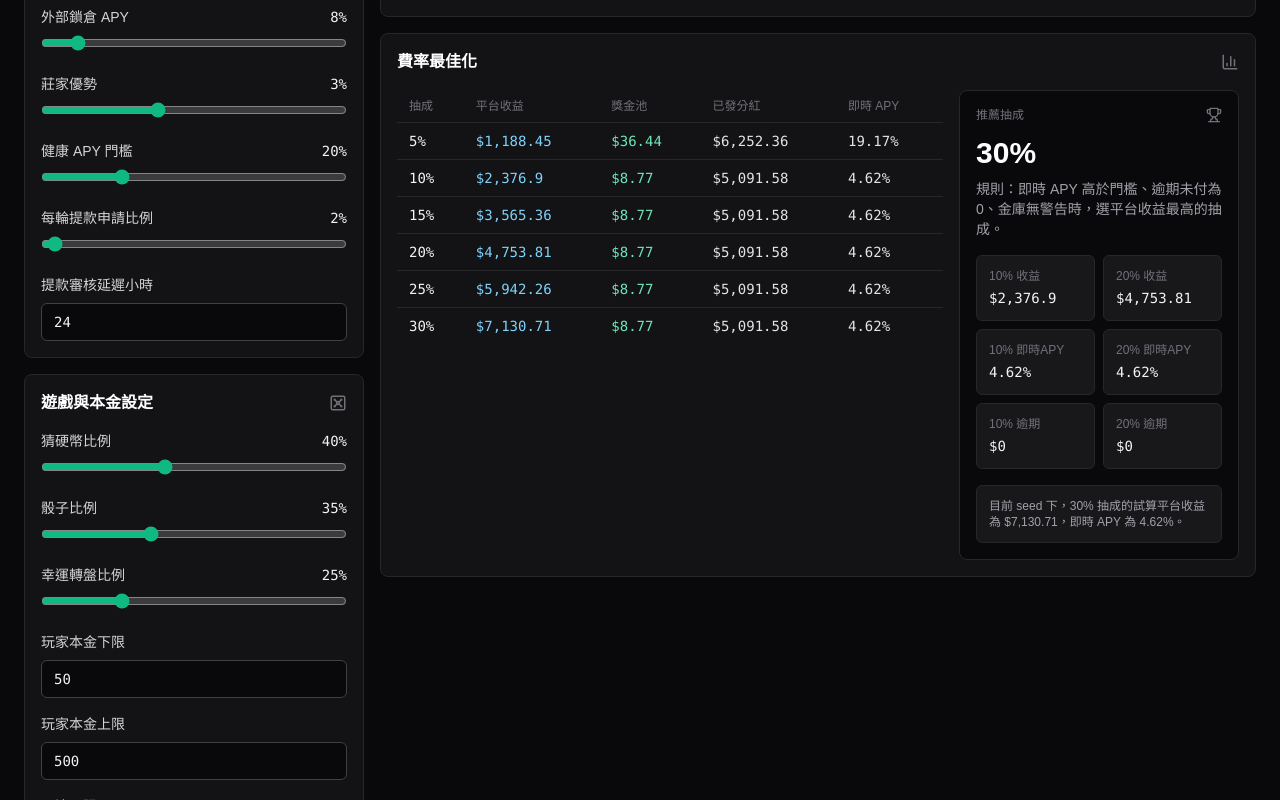
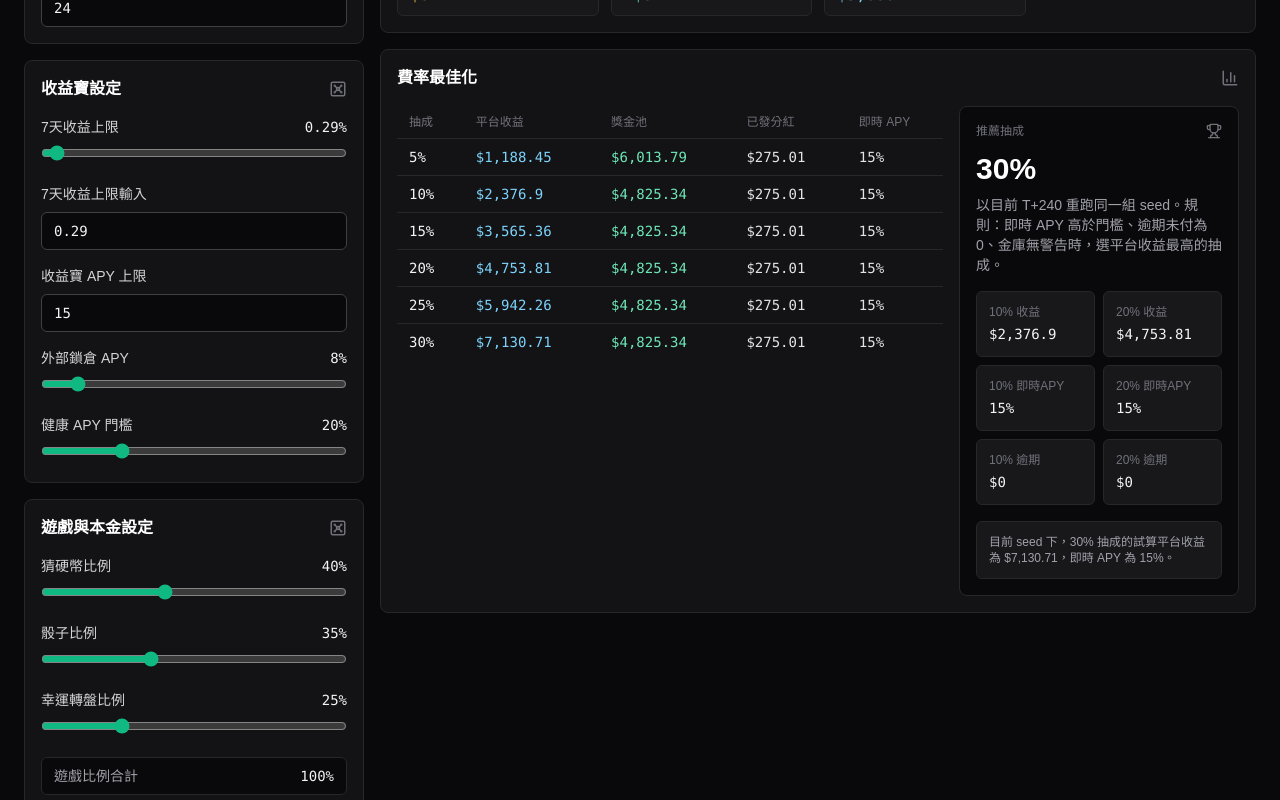
Before and after one commit to markx2008/bsc-gamefi-bot, a Next.js app: page /simulator in a window 1280 px wide. Shown: the part 1400-2200 px from the top of the page. Built offline with nearby package versions, Linux system fonts and the light colour scheme.

Commit message:
feat: refine simulator controls and accounting

```diff
--- a/src/app/simulator/page.tsx
+++ b/src/app/simulator/page.tsx
@@ -49,15 +49,23 @@ function formatPercent(value: number) {
   });
 }
 
+function periodCapToApy(periodCapPercent: number, lockDays: number) {
+  return periodCapPercent * (365 / Math.max(lockDays, 1 / 24));
+}
+
+function apyToPeriodCap(apyPercent: number, lockDays: number) {
+  return apyPercent * (Math.max(lockDays, 1 / 24) / 365);
+}
+
+function roundPercent(value: number) {
+  return Math.round(value * 100) / 100;
+}
+
 export default function SimulatorPage() {
   const [config, setConfig] = useState<SimulatorConfig>(DEFAULT_CONFIG);
   const [state, setState] = useState<SimulatorState>(() => createInitialSimulatorState(DEFAULT_CONFIG));
   const [running, setRunning] = useState(false);
   const [ticksPerFrame, setTicksPerFrame] = useState(3);
-
-  const feeSweep = useMemo(() => sweepPlatformFees(config, FEE_SWEEP_VALUES, 240), [config]);
-  const tenPercent = useMemo(() => runSimulation({ ...config, platformFeePercent: 10 }, 240).summary, [config]);
-  const twentyPercent = useMemo(() => runSimulation({ ...config, platformFeePercent: 20 }, 240).summary, [config]);
 
   useEffect(() => {
     if (!running) return undefined;
@@ -108,6 +116,36 @@ export default function SimulatorPage() {
     });
   }
 
+  function setGamePercent(game: GameKey, value: number) {
+    const nextValue = Math.max(0, Math.min(100, value));
+    const current = {
+      coinFlip: safeConfig.coinFlipPercent,
+      dice: safeConfig.dicePercent,
+      luckySpin: safeConfig.luckySpinPercent,
+    };
+    const otherGames = GAME_STAT_ITEMS.map((item) => item.key).filter((key) => key !== game);
+    const remaining = 100 - nextValue;
+    const otherTotal = otherGames.reduce((total, key) => total + current[key], 0);
+    const firstOther = otherGames[0];
+    const secondOther = otherGames[1];
+    const firstValue = otherTotal > 0
+      ? roundPercent(remaining * (current[firstOther] / otherTotal))
+      : roundPercent(remaining / 2);
+    const secondValue = roundPercent(remaining - firstValue);
+    const next = {
+      ...current,
+      [game]: nextValue,
+      [firstOther]: firstValue,
+      [secondOther]: secondValue,
+    };
+
+    updateConfig({
+      coinFlipPercent: next.coinFlip,
+      dicePercent: next.dice,
+      luckySpinPercent: next.luckySpin,
+    });
+  }
+
   function stepOnce() {
     setRunning(false);
     setState((current) => stepSimulator(config, current));
@@ -115,8 +153,13 @@ export default function SimulatorPage() {
 
   const safeConfig = normalizeSimulatorConfig(config);
   const summary = state.summary;
+  const feeSweepTicks = Math.max(240, summary.tick);
+  const feeSweep = useMemo(() => sweepPlatformFees(config, FEE_SWEEP_VALUES, feeSweepTicks), [config, feeSweepTicks]);
+  const tenPercent = useMemo(() => runSimulation({ ...config, platformFeePercent: 10 }, feeSweepTicks).summary, [config, feeSweepTicks]);
+  const twentyPercent = useMemo(() => runSimulation({ ...config, platformFeePercent: 20 }, feeSweepTicks).summary, [config, feeSweepTicks]);
   const recommendedScenario = feeSweep.scenarios.find((scenario) => scenario.feePercent === feeSweep.recommendedFeePercent);
   const apyHealthy = summary.instantApyPercent >= safeConfig.healthyApyPercent;
+  const hasWithdrawalAccountingError = summary.withdrawalShortfall < -0.000001;
   const earnPoolPercent = Math.max(0, 100 - safeConfig.platformFeePercent - safeConfig.gameBankrollReservePercent);
   const platformFundsTotal = summary.gameBankroll + summary.platformRevenue + summary.bonusPool;
   const userFundsTotal = summary.lockedPrincipal + summary.userWithdrawableBalance;
@@ -185,14 +228,14 @@ export default function SimulatorPage() {
           <MetricGroup title="運行狀態" total={`T+${summary.tick}`} detail={`${formatPercent(summary.simulatedDays)} 天 / ${summary.playersProcessed} players`}>
             <Metric label="可用現金" value={`$${formatMoney(summary.platformLiquidity)}`} detail="平台錢包現金餘額" tone={summary.platformLiquidity < summary.withdrawalShortfall ? "amber" : "green"} />
             <Metric label="待處理提款" value={`$${formatMoney(summary.pendingWithdrawals)}`} detail={`${safeConfig.withdrawalApprovalDelayHours} 小時審核延遲`} tone="amber" />
-            <Metric label="逾期未付提款" value={`$${formatMoney(summary.withdrawalShortfall)}`} detail="尚未補付的提款負債" tone={summary.withdrawalShortfall > 0 ? "red" : "neutral"} />
-            <Metric label="即時 APY" value={`${formatPercent(summary.instantApyPercent)}%`} detail={apyHealthy ? "高於健康門檻" : `低於 ${safeConfig.healthyApyPercent}% 門檻`} tone={apyHealthy ? "green" : "amber"} />
+            <Metric label="逾期未付提款" value={`$${formatMoney(summary.withdrawalShortfall)}`} detail={hasWithdrawalAccountingError ? "提款缺口會計異常" : "尚未補付的提款負債"} tone={summary.withdrawalShortfall !== 0 ? "red" : "neutral"} />
+            <Metric label="即時 APY" value={`${formatPercent(summary.instantApyPercent)}%`} detail={apyHealthy ? "受單期上限限制，高於門檻" : `受單期上限限制，低於 ${safeConfig.healthyApyPercent}% 門檻`} tone={apyHealthy ? "green" : "amber"} />
           </MetricGroup>
         </section>
 
         <section className="grid gap-4 xl:grid-cols-[340px_minmax(0,1fr)] 2xl:grid-cols-[340px_minmax(0,1fr)_420px]">
           <div className="grid content-start gap-4">
-            <Panel title="參數" icon={<Settings2 size={18} />}>
+            <Panel title="運行參數" icon={<Settings2 size={18} />}>
               <div className="grid gap-4">
                 <NumberField label="Seed" value={safeConfig.seed} min={1} max={99999} step={1} onChange={(value) => updateConfig({ seed: value })} />
                 <NumberField label="每輪最少新玩家" value={safeConfig.playerArrivalMin} min={0} max={50} step={1} onChange={(value) => updateConfig({ playerArrivalMin: value })} />
@@ -200,26 +243,37 @@ export default function SimulatorPage() {
                 <RangeField label="跑速" value={ticksPerFrame} min={1} max={200} step={1} suffix="輪/刷新" onChange={setTicksPerFrame} />
                 <RangeField label="進遊戲比例" value={safeConfig.gameTrafficPercent} min={0} max={100} step={5} suffix="%" onChange={setGameTraffic} />
                 <ReadOnlyRow label="進收益寶比例" value={`${safeConfig.stakingTrafficPercent}%`} />
+              </div>
+            </Panel>
+
+            <Panel title="平台與提款" icon={<Settings2 size={18} />}>
+              <div className="grid gap-4">
                 <RangeField label="平台收益比例" value={safeConfig.platformFeePercent} min={0} max={100} step={1} suffix="%" onChange={setPlatformFeePercent} />
                 <RangeField label="遊戲金庫保留比例" value={safeConfig.gameBankrollReservePercent} min={0} max={100 - safeConfig.platformFeePercent} step={1} suffix="%" onChange={setGameBankrollReservePercent} />
                 <ReadOnlyRow label="收益寶獎金池比例" value={`${earnPoolPercent}%`} />
                 <ReadOnlyRow label="正利潤分配合計" value={`${safeConfig.platformFeePercent + safeConfig.gameBankrollReservePercent + earnPoolPercent}%`} />
-                <RangeField label="單期收益上限" value={safeConfig.stakingPeriodRewardCapPercent} min={0} max={10} step={0.01} suffix="%" onChange={(value) => updateConfig({ stakingPeriodRewardCapPercent: value })} />
-                <NumberField label="單期收益上限輸入" value={safeConfig.stakingPeriodRewardCapPercent} min={0} max={10} step={0.01} onChange={(value) => updateConfig({ stakingPeriodRewardCapPercent: value })} />
-                <ReadOnlyRow label="單期上限年化" value={`APY：${formatPercent(safeConfig.stakingPeriodRewardCapPercent * (365 / Math.max(safeConfig.stakingLockDays, 1 / 24)))}%`} />
+                <RangeField label="每輪提款申請比例" value={safeConfig.withdrawalRequestPercent} min={0} max={100} step={1} suffix="%" onChange={(value) => updateConfig({ withdrawalRequestPercent: value })} />
+                <NumberField label="提款審核延遲小時" value={safeConfig.withdrawalApprovalDelayHours} min={0} max={168} step={0.5} onChange={(value) => updateConfig({ withdrawalApprovalDelayHours: value })} />
+              </div>
+            </Panel>
+
+            <Panel title="收益寶設定" icon={<Vault size={18} />}>
+              <div className="grid gap-4">
+                <RangeField label={`${safeConfig.stakingLockDays}天收益上限`} value={safeConfig.stakingPeriodRewardCapPercent} min={0} max={10} step={0.01} suffix="%" onChange={(value) => updateConfig({ stakingPeriodRewardCapPercent: value })} />
+                <NumberField label={`${safeConfig.stakingLockDays}天收益上限輸入`} value={roundPercent(safeConfig.stakingPeriodRewardCapPercent)} min={0} max={10} step={0.01} onChange={(value) => updateConfig({ stakingPeriodRewardCapPercent: value })} />
+                <NumberField label="收益寶 APY 上限" value={roundPercent(periodCapToApy(safeConfig.stakingPeriodRewardCapPercent, safeConfig.stakingLockDays))} min={0} max={periodCapToApy(10, safeConfig.stakingLockDays)} step={0.01} onChange={(value) => updateConfig({ stakingPeriodRewardCapPercent: apyToPeriodCap(value, safeConfig.stakingLockDays) })} />
                 <RangeField label="外部鎖倉 APY" value={safeConfig.externalEarnApyPercent} min={0} max={80} step={0.5} suffix="%" onChange={(value) => updateConfig({ externalEarnApyPercent: value })} />
-                <RangeField label="莊家優勢" value={safeConfig.houseEdgePercent} min={0} max={8} step={0.5} suffix="%" onChange={(value) => updateConfig({ houseEdgePercent: value })} />
                 <RangeField label="健康 APY 門檻" value={safeConfig.healthyApyPercent} min={0} max={80} step={1} suffix="%" onChange={(value) => updateConfig({ healthyApyPercent: value })} />
-                <RangeField label="每輪提款申請比例" value={safeConfig.withdrawalRequestPercent} min={0} max={100} step={1} suffix="%" onChange={(value) => updateConfig({ withdrawalRequestPercent: value })} />
-                <NumberField label="提款審核延遲小時" value={safeConfig.withdrawalApprovalDelayHours} min={0} max={168} step={1} onChange={(value) => updateConfig({ withdrawalApprovalDelayHours: value })} />
               </div>
             </Panel>
 
             <Panel title="遊戲與本金設定" icon={<Vault size={18} />}>
               <div className="grid gap-4">
-                <RangeField label="猜硬幣比例" value={safeConfig.coinFlipPercent} min={0} max={100} step={5} suffix="%" onChange={(value) => updateConfig({ coinFlipPercent: value })} />
-                <RangeField label="骰子比例" value={safeConfig.dicePercent} min={0} max={100} step={5} suffix="%" onChange={(value) => updateConfig({ dicePercent: value })} />
-                <RangeField label="幸運轉盤比例" value={safeConfig.luckySpinPercent} min={0} max={100} step={5} suffix="%" onChange={(value) => updateConfig({ luckySpinPercent: value })} />
+                <RangeField label="猜硬幣比例" value={safeConfig.coinFlipPercent} min={0} max={100} step={0.1} suffix="%" onChange={(value) => setGamePercent("coinFlip", value)} />
+                <RangeField label="骰子比例" value={safeConfig.dicePercent} min={0} max={100} step={0.1} suffix="%" onChange={(value) => setGamePercent("dice", value)} />
+                <RangeField label="幸運轉盤比例" value={safeConfig.luckySpinPercent} min={0} max={100} step={0.1} suffix="%" onChange={(value) => setGamePercent("luckySpin", value)} />
+                <ReadOnlyRow label="遊戲比例合計" value={`${formatPercent(safeConfig.coinFlipPercent + safeConfig.dicePercent + safeConfig.luckySpinPercent)}%`} />
+                <RangeField label="莊家優勢" value={safeConfig.houseEdgePercent} min={0} max={8} step={0.5} suffix="%" onChange={(value) => updateConfig({ houseEdgePercent: value })} />
                 <NumberField label="玩家本金下限" value={safeConfig.capitalMin} min={0} max={10000} step={10} onChange={(value) => updateConfig({ capitalMin: value })} />
                 <NumberField label="玩家本金上限" value={safeConfig.capitalMax} min={0} max={20000} step={10} onChange={(value) => updateConfig({ capitalMax: value })} />
                 <NumberField label="下注下限" value={safeConfig.betSizeMin} min={0} max={1000} step={1} onChange={(value) => updateConfig({ betSizeMin: value })} />
@@ -269,7 +323,7 @@ export default function SimulatorPage() {
                           <td className="px-3 py-2 font-mono text-zinc-200">${formatMoney(scenario.summary.rewardsPaid)}</td>
                           <td className="px-3 py-2 font-mono text-zinc-200">{formatPercent(scenario.summary.instantApyPercent)}%</td>
                           <td className="px-3 py-2 font-mono text-zinc-200">{formatPercent(scenario.summary.realizedApyPercent)}%</td>
-                          <td className={scenario.summary.withdrawalShortfall > 0 ? "px-3 py-2 font-mono text-red-300" : "px-3 py-2 font-mono text-zinc-200"}>${formatMoney(scenario.summary.withdrawalShortfall)}</td>
+                          <td className={scenario.summary.withdrawalShortfall !== 0 ? "px-3 py-2 font-mono text-red-300" : "px-3 py-2 font-mono text-zinc-200"}>${formatMoney(scenario.summary.withdrawalShortfall)}</td>
                           <td className={scenario.isHealthy ? "px-3 py-2 text-emerald-300" : "px-3 py-2 text-amber-300"}>{scenario.isHealthy ? "健康" : "未達門檻"}</td>
                         </tr>
                       ))}
@@ -282,7 +336,7 @@ export default function SimulatorPage() {
                     <Trophy size={16} />
                   </div>
                   <p className="mt-3 text-3xl font-semibold text-white">{feeSweep.recommendedFeePercent}%</p>
-                    <p className="mt-2 text-sm text-zinc-400">規則：即時 APY 高於門檻、逾期未付為 0、金庫無警告時，選平台收益最高的抽成。</p>
+                    <p className="mt-2 text-sm text-zinc-400">以目前 T+{feeSweepTicks} 重跑同一組 seed。規則：即時 APY 高於門檻、逾期未付為 0、金庫無警告時，選平台收益最高的抽成。</p>
                   <div className="mt-4 grid grid-cols-2 gap-2 text-sm">
                     <CompareTile label="10% 收益" value={`$${formatMoney(tenPercent.platformRevenue)}`} />
                     <CompareTile label="20% 收益" value={`$${formatMoney(twentyPercent.platformRevenue)}`} />
@@ -454,11 +508,13 @@ function Metric({ label, value, detail, tone = "neutral" }: { label: string; val
 }
 
 function RangeField({ label, value, min, max, step, suffix, onChange }: { label: string; value: number; min: number; max: number; step: number; suffix: string; onChange: (value: number) => void }) {
+  const displayValue = suffix === "%" ? formatPercent(value) : value;
+
   return (
     <label className="block">
       <div className="flex items-center justify-between gap-3">
         <span className="text-sm text-zinc-300">{label}</span>
-        <span className="font-mono text-sm text-zinc-100">{value}{suffix}</span>
+        <span className="font-mono text-sm text-zinc-100">{displayValue}{suffix}</span>
       </div>
       <input className="mt-2 w-full accent-emerald-500" type="range" value={value} min={min} max={max} step={step} onChange={(event) => onChange(Number(event.target.value))} />
     </label>
--- a/src/lib/simulator.ts
+++ b/src/lib/simulator.ts
@@ -37,6 +37,7 @@ export type LockedPosition = {
 export type PendingWithdrawal = {
   amount: number;
   dueHour: number;
+  isShortfall?: boolean;
 };
 
 export type SimulatorEventEffect = {
@@ -138,6 +139,9 @@ const GAME_VOLATILITY: Record<GameKey, number> = {
   luckySpin: 2.1,
 };
 
+const DEFAULT_STAKING_LOCK_DAYS = 7;
+const DEFAULT_STAKING_APY_CAP_PERCENT = 15;
+
 export function getDefaultSimulatorConfig(): SimulatorConfig {
   return {
     seed: 42,
@@ -158,8 +162,8 @@ export function getDefaultSimulatorConfig(): SimulatorConfig {
     houseEdgePercent: 3,
     platformFeePercent: 5,
     gameBankrollReservePercent: 90,
-    stakingLockDays: 7,
-    stakingPeriodRewardCapPercent: 10,
+    stakingLockDays: DEFAULT_STAKING_LOCK_DAYS,
+    stakingPeriodRewardCapPercent: DEFAULT_STAKING_APY_CAP_PERCENT * (DEFAULT_STAKING_LOCK_DAYS / 365),
     externalEarnApyPercent: 8,
     healthyApyPercent: 20,
     withdrawalRequestPercent: 2,
@@ -169,6 +173,12 @@ export function getDefaultSimulatorConfig(): SimulatorConfig {
 
 export function normalizeSimulatorConfig(config: Partial<SimulatorConfig>): SimulatorConfig {
   const defaults = getDefaultSimulatorConfig();
+  const gamePercents = normalizeGamePercents({
+    coinFlipPercent: safeNumber(config.coinFlipPercent, defaults.coinFlipPercent),
+    dicePercent: safeNumber(config.dicePercent, defaults.dicePercent),
+    luckySpinPercent: safeNumber(config.luckySpinPercent, defaults.luckySpinPercent),
+  });
+
   return {
     ...defaults,
     ...config,
@@ -183,9 +193,9 @@ export function normalizeSimulatorConfig(config: Partial<SimulatorConfig>): Simu
     betSizeMax: safeNumber(config.betSizeMax, defaults.betSizeMax),
     gameTrafficPercent: safeNumber(config.gameTrafficPercent, defaults.gameTrafficPercent),
     stakingTrafficPercent: safeNumber(config.stakingTrafficPercent, defaults.stakingTrafficPercent),
-    coinFlipPercent: safeNumber(config.coinFlipPercent, defaults.coinFlipPercent),
-    dicePercent: safeNumber(config.dicePercent, defaults.dicePercent),
-    luckySpinPercent: safeNumber(config.luckySpinPercent, defaults.luckySpinPercent),
+    coinFlipPercent: gamePercents.coinFlipPercent,
+    dicePercent: gamePercents.dicePercent,
+    luckySpinPercent: gamePercents.luckySpinPercent,
     houseEdgePercent: safeNumber(config.houseEdgePercent, defaults.houseEdgePercent),
     platformFeePercent: safeNumber(config.platformFeePercent, defaults.platformFeePercent),
     gameBankrollReservePercent: safeNumber(config.gameBankrollReservePercent, defaults.gameBankrollReservePercent),
@@ -253,7 +263,6 @@ export function stepSimulator(config: SimulatorConfig, state: SimulatorState): S
   let bonusPool = state.summary.bonusPool;
   let userWithdrawableBalance = state.summary.userWithdrawableBalance;
   let withdrawalsPaid = state.summary.withdrawalsPaid;
-  let withdrawalShortfall = state.summary.withdrawalShortfall;
   let platformLiquidity = state.summary.platformLiquidity;
   let platformRevenue = state.summary.platformRevenue;
   let rewardsPaid = state.summary.rewardsPaid;
@@ -311,22 +320,19 @@ export function stepSimulator(config: SimulatorConfig, state: SimulatorState): S
 
     const paid = Math.min(withdrawal.amount, Math.max(0, platformLiquidity));
     const shortfall = withdrawal.amount - paid;
-    const isOverdue = withdrawal.dueHour < currentHours;
+    const isShortfallPayment = withdrawal.isShortfall === true;
     platformLiquidity -= paid;
     withdrawalsPaid += paid;
     if (paid > 0) {
-      if (isOverdue) {
-        withdrawalShortfall -= paid;
-      }
       events.push({
         id: nextEventId,
         tick: nextTick,
         type: "withdrawal",
-        title: isOverdue ? "缺口補付" : "提款支付",
+        title: isShortfallPayment ? "缺口補付" : "提款支付",
         amount: paid,
-        detail: isOverdue ? "平台流動性恢復後補付逾期提款" : "待處理提款通過延遲後由平台流動性支付",
+        detail: isShortfallPayment ? "平台流動性恢復後補付逾期提款" : "待處理提款通過延遲後由平台流動性支付",
         effects: [
-          { label: isOverdue ? "逾期未付提款" : "待處理提款", amount: -paid },
+          { label: isShortfallPayment ? "逾期未付提款" : "待處理提款", amount: -paid },
           { label: "平台流動性", amount: -paid },
         ],
       });
@@ -334,12 +340,10 @@ export function stepSimulator(config: SimulatorConfig, state: SimulatorState): S
     }
     if (shortfall > 0) {
       warningCount += 1;
-      if (!isOverdue) {
-        withdrawalShortfall += shortfall;
-      }
       carriedWithdrawalQueue.push({
         amount: shortfall,
         dueHour: currentHours - normalizedConfig.tickHours,
+        isShortfall: true,
       });
       events.push({
         id: nextEventId,
@@ -534,6 +538,7 @@ export function stepSimulator(config: SimulatorConfig, state: SimulatorState): S
   for (const withdrawal of dueNow) {
     const paid = Math.min(withdrawal.amount, Math.max(0, platformLiquidity));
     const shortfall = withdrawal.amount - paid;
+    const isShortfallPayment = withdrawal.isShortfall === true;
     platformLiquidity -= paid;
     withdrawalsPaid += paid;
     if (paid > 0) {
@@ -541,11 +546,11 @@ export function stepSimulator(config: SimulatorConfig, state: SimulatorState): S
         id: nextEventId,
         tick: nextTick,
         type: "withdrawal",
-        title: withdrawal.dueHour < currentHours ? "缺口補付" : "提款支付",
+        title: isShortfallPayment ? "缺口補付" : "提款支付",
         amount: paid,
-        detail: withdrawal.dueHour < currentHours ? "平台流動性恢復後補付逾期提款" : "提款申請已由平台流動性支付",
+        detail: isShortfallPayment ? "平台流動性恢復後補付逾期提款" : "提款申請已由平台流動性支付",
         effects: [
-          { label: withdrawal.dueHour < currentHours ? "逾期未付提款" : "待處理提款", amount: -paid },
+          { label: isShortfallPayment ? "逾期未付提款" : "待處理提款", amount: -paid },
           { label: "平台流動性", amount: -paid },
         ],
       });
@@ -553,14 +558,10 @@ export function stepSimulator(config: SimulatorConfig, state: SimulatorState): S
     }
     if (shortfall > 0) {
       warningCount += 1;
-      if (withdrawal.dueHour < currentHours && paid > 0) {
-        withdrawalShortfall -= paid;
-      } else if (withdrawal.dueHour >= currentHours) {
-        withdrawalShortfall += shortfall;
-      }
       stillPending.push({
         amount: shortfall,
         dueHour: currentHours,
+        isShortfall: true,
       });
       events.push({
         id: nextEventId,
@@ -574,17 +575,19 @@ export function stepSimulator(config: SimulatorConfig, state: SimulatorState): S
         ],
       });
       nextEventId += 1;
-    } else if (withdrawal.dueHour < currentHours) {
-      withdrawalShortfall -= paid;
     }
   }
 
   const lockedPrincipal = sumLockedPrincipal(activePositions);
   earnStats.activeRewardAccrued = activePositions.reduce((total, position) => total + (position.rewardAccrued ?? 0), 0);
   const pendingWithdrawals = sumPendingWithdrawals(stillPending);
+  const withdrawalShortfall = sumWithdrawalShortfall(stillPending);
   const simulatedDays = currentHours / 24;
+  const fundedPeriodYieldPercent = lockedPrincipal > 0
+    ? (bonusPool / lockedPrincipal) * 100
+    : 0;
   const instantApyPercent = lockedPrincipal > 0
-    ? (bonusPool / lockedPrincipal) * 365 * 100
+    ? Math.min(fundedPeriodYieldPercent, normalizedConfig.stakingPeriodRewardCapPercent) * (365 / Math.max(normalizedConfig.stakingLockDays, 1 / 24))
     : 0;
   const realizedApyPercent = lockedPrincipal > 0 && simulatedDays > 0
     ? (rewardsPaid / lockedPrincipal) * (365 / simulatedDays) * 100
@@ -669,6 +672,27 @@ function safeNumber(value: number | undefined, fallback: number) {
 
 function clampPercent(value: number) {
   return Math.max(0, Math.min(100, value));
+}
+
+function normalizeGamePercents(values: Pick<SimulatorConfig, "coinFlipPercent" | "dicePercent" | "luckySpinPercent">) {
+  const coinFlipPercent = clampPercent(values.coinFlipPercent);
+  const dicePercent = clampPercent(values.dicePercent);
+  const luckySpinPercent = clampPercent(values.luckySpinPercent);
+  const total = coinFlipPercent + dicePercent + luckySpinPercent;
+
+  if (total <= 0) {
+    return {
+      coinFlipPercent: 40,
+      dicePercent: 35,
+      luckySpinPercent: 25,
+    };
+  }
+
+  return {
+    coinFlipPercent: (coinFlipPercent / total) * 100,
+    dicePercent: (dicePercent / total) * 100,
+    luckySpinPercent: (luckySpinPercent / total) * 100,
+  };
 }
 
 function createEmptyGameStats(): Record<GameKey, GameStats> {
@@ -787,3 +811,9 @@ function sumLockedPrincipal(positions: LockedPosition[]) {
 function sumPendingWithdrawals(withdrawals: PendingWithdrawal[]) {
   return withdrawals.reduce((total, withdrawal) => total + withdrawal.amount, 0);
 }
+
+function sumWithdrawalShortfall(withdrawals: PendingWithdrawal[]) {
+  return withdrawals.reduce((total, withdrawal) => {
+    return withdrawal.isShortfall === true ? total + withdrawal.amount : total;
+  }, 0);
+}
```
Also changed, not shown: scripts/verify-simulator-engine.mjs (+88 -2 lines).
